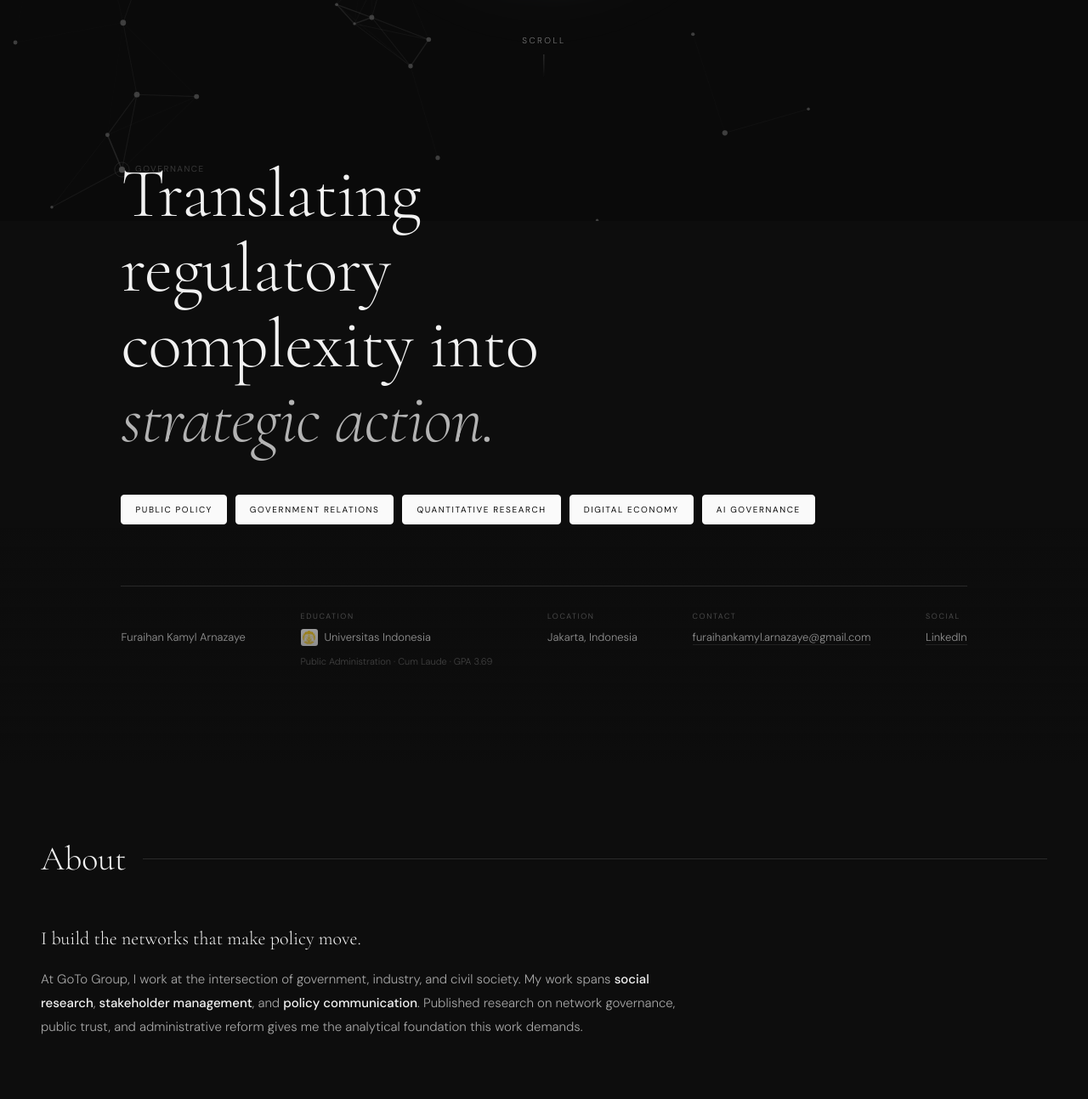
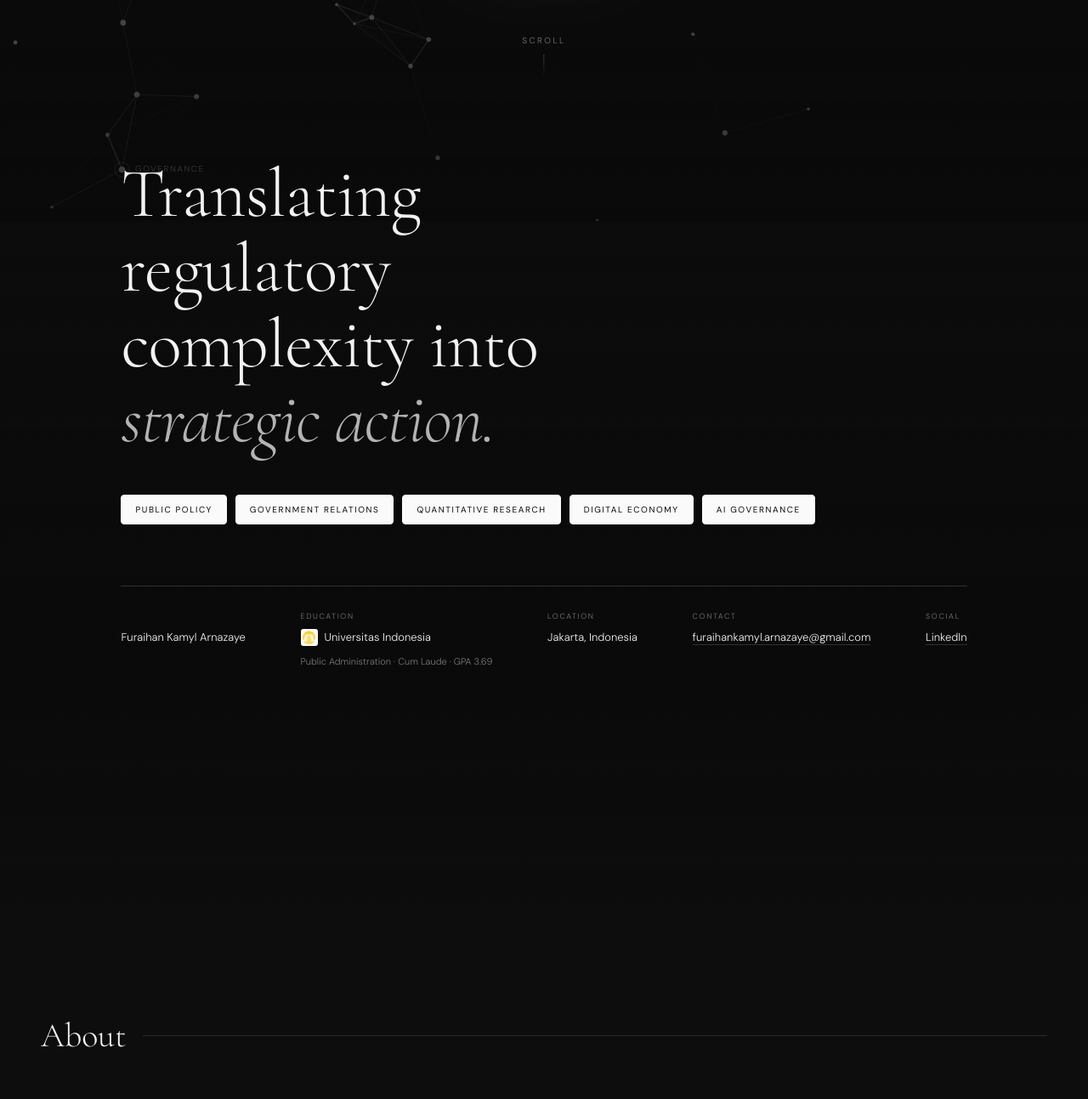
Before and after one commit to furaihankamyl/furaihankamyl.github.io, a browser extension: page index.html in a window 1280 px wide. Shown: the part 680-1973 px from the top of the page at 85% size. Drawn offline with nearby package versions, Linux system fonts and the light colour scheme; animation ran at ten frames a second.

Commit message:
Update index.html

```diff
--- a/index.html
+++ b/index.html
@@ -164,6 +164,20 @@
 
     /* Layer 3: scrolling foreground text */
     #hero { position: relative; z-index: 1; color: var(--hero-text); }
+    /* Bridges the dark backdrop into the page background.
+       z-index -1 keeps it under the hero text but over the portrait. */
+    .hero-veil {
+      position: absolute; left: 0; right: 0; bottom: 0; height: 300px;
+      z-index: -1; pointer-events: none;
+      background: linear-gradient(to bottom, transparent 0%, var(--veil) 55%, var(--bg) 100%);
+    }
+    /* Full-bleed scrim over the lower hero so text stays legible where it
+       crosses the portrait. Sits under the hero text, over the backdrop. */
+    #hero::before {
+      content: ''; position: absolute; left: 0; right: 0; top: 92vh; bottom: 0;
+      z-index: -1; pointer-events: none;
+      background: linear-gradient(to bottom, transparent 0%, rgba(10,10,10,0.5) 30%, rgba(10,10,10,0.78) 60%, rgba(10,10,10,0.78) 100%);
+    }
     .hero-view1 { height: 100vh; height: 100svh; position: relative; }
     .hero-intro {
       position: absolute; top: 88px; left: clamp(24px, 8vw, 120px);
@@ -201,7 +215,7 @@
 
     .hero-view2 {
       max-width: 1200px; margin: 0 auto;
-      padding: 8vh clamp(24px, 8vw, 120px) 14vh;
+      padding: 8vh clamp(24px, 8vw, 120px) 320px;
     }
     .hero-headline {
       font-family: var(--font-display); font-weight: 300;
@@ -245,11 +259,7 @@
       background: var(--bg);
       transition: background 0.3s;
     }
-    .page-content::before {
-      content: ''; position: absolute; left: 0; right: 0;
-      top: -280px; height: 280px; pointer-events: none;
-      background: linear-gradient(to bottom, transparent 0%, var(--veil) 55%, var(--bg) 100%);
-    }
+
 
     /* Nav over the dark hero: transparent, light text */
     nav#nav.on-hero {
@@ -515,7 +525,7 @@
       .hero-intro { top: 76px; left: 24px; max-width: 210px; }
       .hero-hey { top: 21vh; left: 24px; }
       .hero-kamyl { top: 57vh; right: 24px; }
-      .hero-view2 { padding: 6vh 24px 12vh; }
+      .hero-view2 { padding: 6vh 24px 300px; }
       .hero-meta { display: grid; grid-template-columns: 1fr 1fr; justify-content: start; }
       .section { padding: 64px 24px; }
       .exp-columns { grid-template-columns: 1fr; gap: 56px; }
@@ -739,6 +749,7 @@ nav#nav {
       </div>
     </div>
   </div>
+  <div class="hero-veil" aria-hidden="true"></div>
 </section>
 
 <main class="page-content">
```
